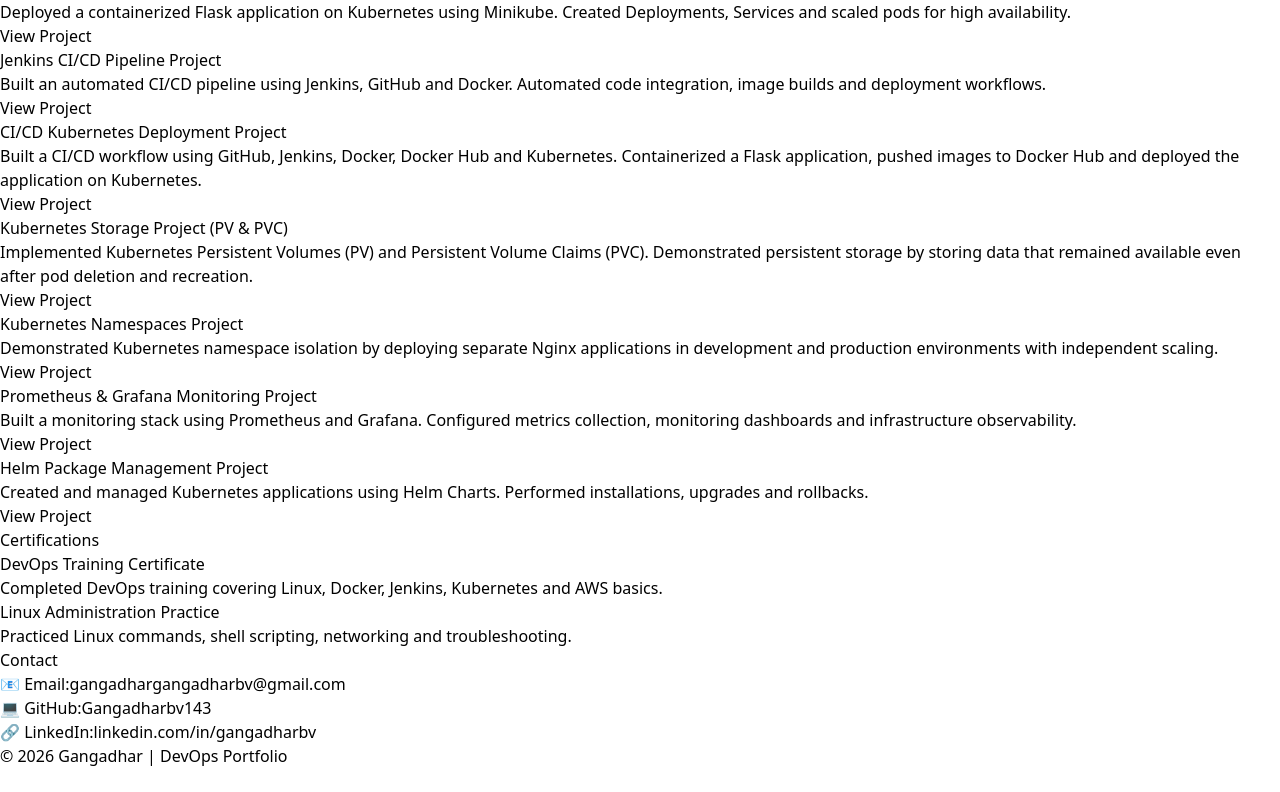
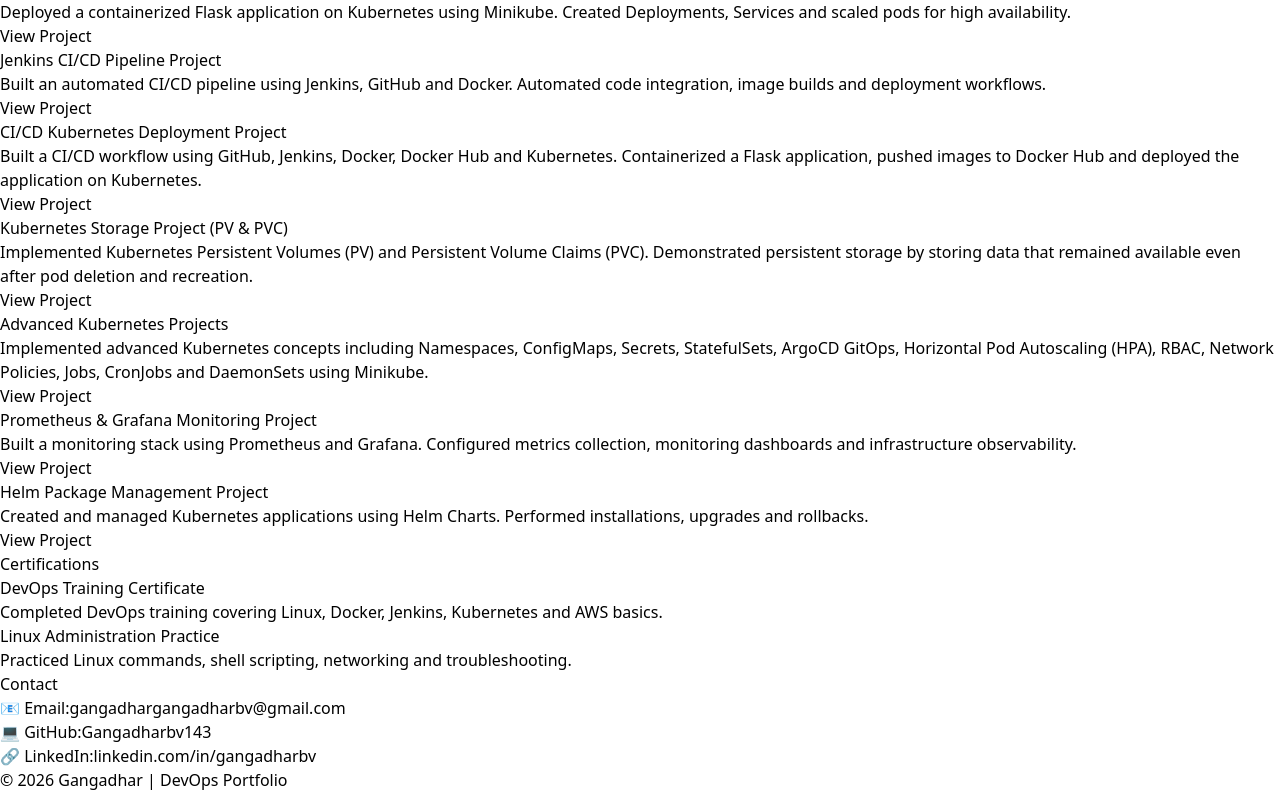
Before and after one commit to Gangadharbv143/gangadharbv.github.io, a React (Vite) app: page / in a window 1280 px wide. Shown: the part 1761-2553 px from the top of the page. Before the commit the page ends 2529 px from the top, so only its background shows below. Built offline with nearby package versions, Linux system fonts and the light colour scheme.

Commit message:
Updated Advanced Kubernetes Projects card

```diff
--- a/src/components/Projects.jsx
+++ b/src/components/Projects.jsx
@@ -127,16 +127,17 @@
 
         <div className="bg-gray-900 p-6 rounded-xl shadow-lg">
           <h3 className="text-2xl font-semibold mb-3">
-            Kubernetes Namespaces Project
+            Advanced Kubernetes Projects
           </h3>
 
           <p className="mb-4">
-            Demonstrated Kubernetes namespace isolation by deploying separate Nginx applications
-            in development and production environments with independent scaling.
+            Implemented advanced Kubernetes concepts including Namespaces, ConfigMaps, Secrets,
+            StatefulSets, ArgoCD GitOps, Horizontal Pod Autoscaling (HPA), RBAC,
+            Network Policies, Jobs, CronJobs and DaemonSets using Minikube.
           </p>
 
           <a
-            href="https://github.com/Gangadharbv143/kubernetes-namespaces-project"
+            href="https://github.com/Gangadharbv143"
             target="_blank"
             rel="noreferrer"
             className="text-cyan-400"
```
